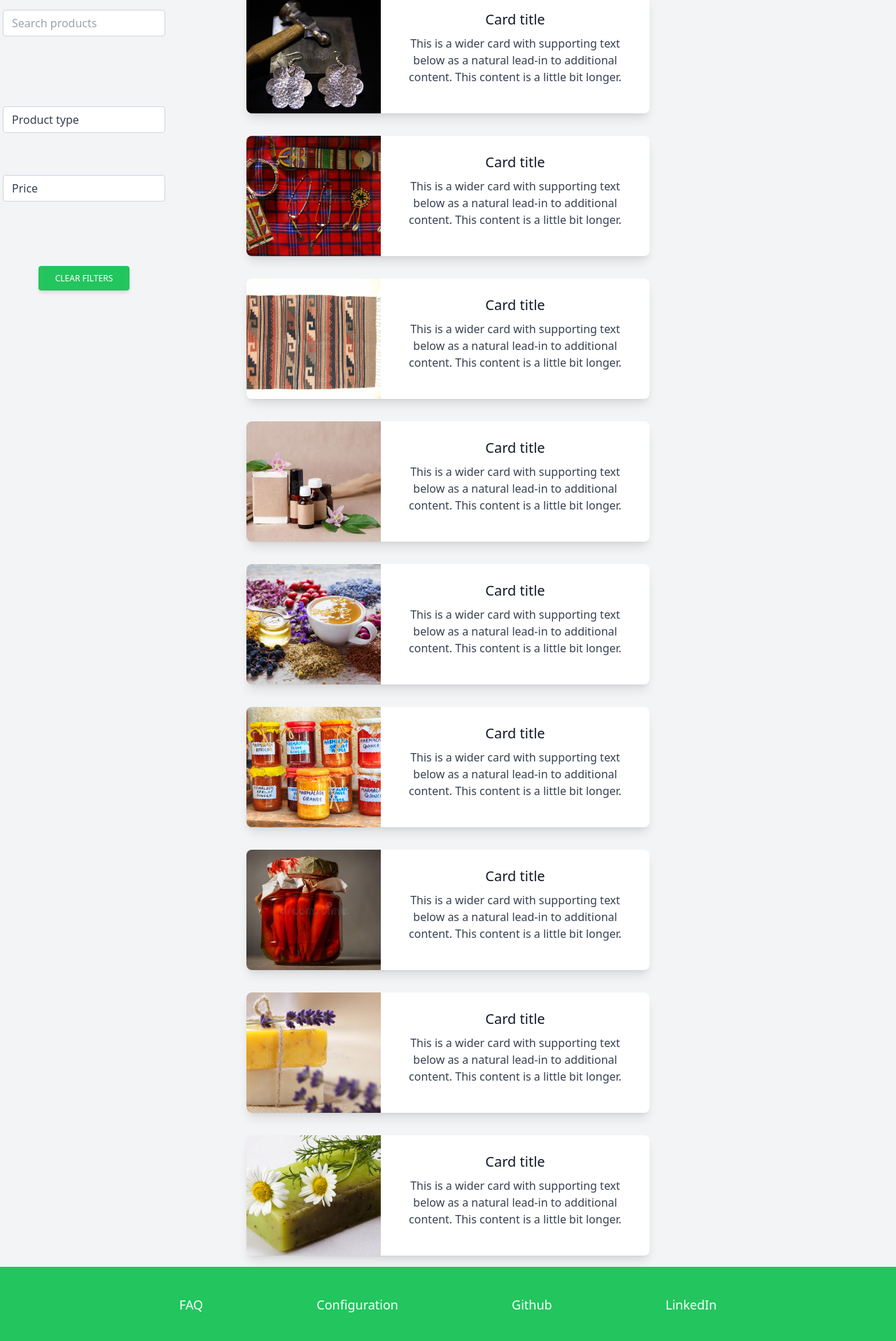
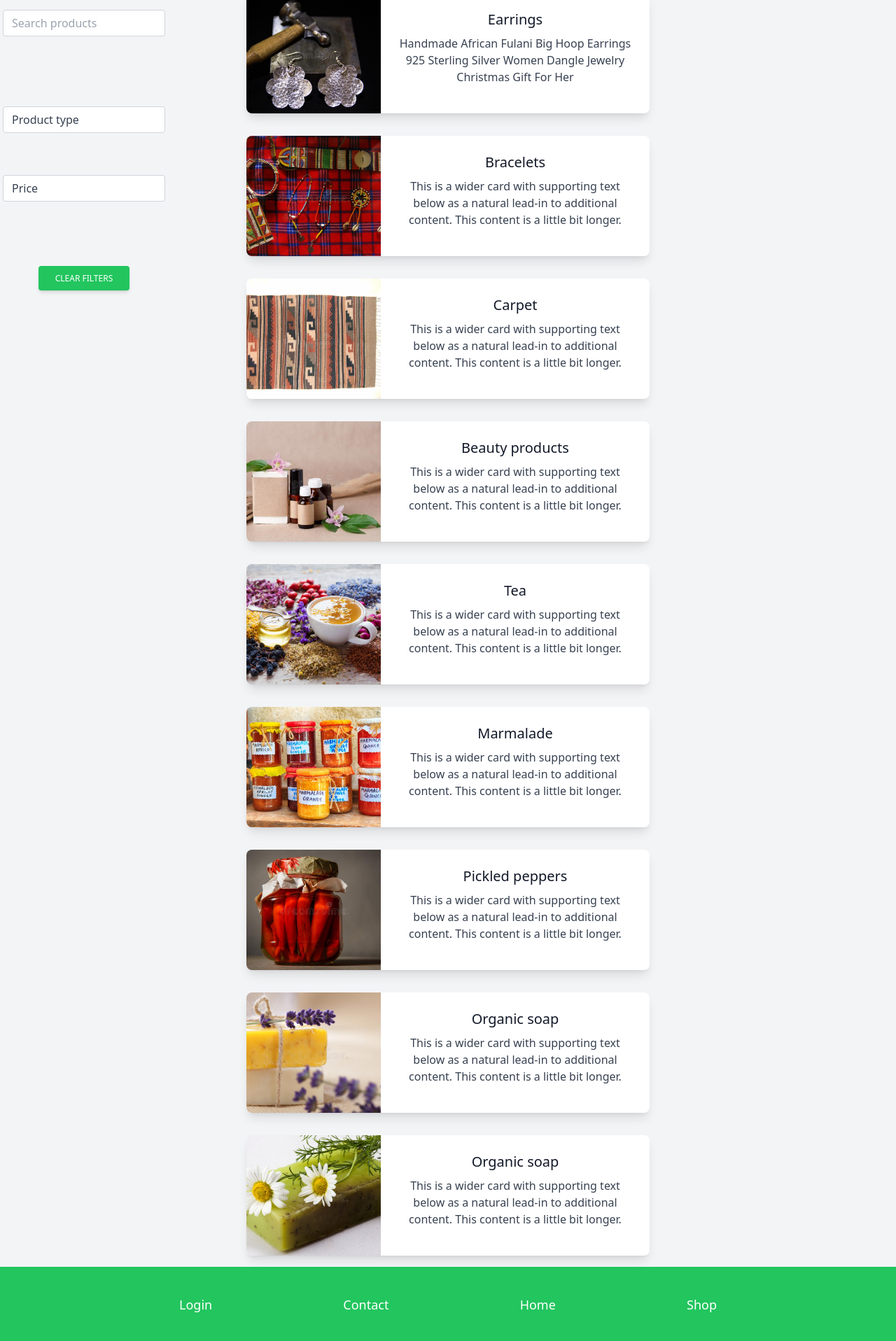
Before and after one commit to LAPopa/Hackaton, a React (Create React App) app in the folder frontend/: page /shop in a window 1280 px wide. Shown: the part 86-2002 px from the top of the page at 70% size. Built offline with nearby package versions, Linux system fonts and the light colour scheme; what tw-elements would draw is missing.

Commit message:
Added description for products

```diff
--- a/frontend/src/Components/AboutUs.js
+++ b/frontend/src/Components/AboutUs.js
@@ -10,7 +10,7 @@ export default function AboutUs(){
                 <dl className="w-full md:w-2/3">
                     <dt className="mb-4">
                         <h3 className="text-xl font-semibold">
-                            We already have ongoing projects. Will Valohai easily integrate with them?
+                            Ongoing projects.
                         </h3>
                     </dt>
                     <dd className="mb-16">
@@ -22,7 +22,7 @@ export default function AboutUs(){
                     </dd>
                     <dt className="mb-4">
                         <h3 className="text-xl font-semibold">
-                            How do you compare to other data science platforms?
+                            How do we compare to other economic and social development organization?
                         </h3>
                     </dt>
                     <dd className="mb-16">
--- a/frontend/src/Components/Card.js
+++ b/frontend/src/Components/Card.js
@@ -17,10 +17,9 @@ export default function Card(){
                         className=" w-full h-96 md:h-auto object-cover md:w-48 rounded-t-lg md:rounded-none md:rounded-l-lg"
                         src={Product1} alt=""/>
                     <div className="p-6 flex flex-col justify-start">
-                        <h5 className="text-gray-900 text-xl font-medium mb-2">Card title</h5>
+                        <h5 className="text-gray-900 text-xl font-medium mb-2">Earrings</h5>
                         <p className="text-gray-700 text-base mb-4">
-                            This is a wider card with supporting text below as a natural lead-in to additional content. This
-                            content is a little bit longer.
+                            Handmade African Fulani Big Hoop Earrings 925 Sterling Silver Women Dangle Jewelry Christmas Gift For Her
                         </p>
                     </div>
                 </div>
@@ -31,7 +30,7 @@ export default function Card(){
                         className=" w-full h-96 md:h-auto object-cover md:w-48 rounded-t-lg md:rounded-none md:rounded-l-lg"
                         src={Product2} alt=""/>
                     <div className="p-6 flex flex-col justify-start">
-                        <h5 className="text-gray-900 text-xl font-medium mb-2">Card title</h5>
+                        <h5 className="text-gray-900 text-xl font-medium mb-2">Bracelets</h5>
                         <p className="text-gray-700 text-base mb-4">
                             This is a wider card with supporting text below as a natural lead-in to additional content. This
                             content is a little bit longer.
@@ -45,7 +44,7 @@ export default function Card(){
                         className=" w-full h-96 md:h-auto object-cover md:w-48 rounded-t-lg md:rounded-none md:rounded-l-lg"
                         src={Product3} alt=""/>
                     <div className="p-6 flex flex-col justify-start">
-                        <h5 className="text-gray-900 text-xl font-medium mb-2">Card title</h5>
+                        <h5 className="text-gray-900 text-xl font-medium mb-2">Carpet</h5>
                         <p className="text-gray-700 text-base mb-4">
                             This is a wider card with supporting text below as a natural lead-in to additional content. This
                             content is a little bit longer.
@@ -59,7 +58,7 @@ export default function Card(){
                         className=" w-full h-96 md:h-auto object-cover md:w-48 rounded-t-lg md:rounded-none md:rounded-l-lg"
                         src={Product4} alt=""/>
                     <div className="p-6 flex flex-col justify-start">
-                        <h5 className="text-gray-900 text-xl font-medium mb-2">Card title</h5>
+                        <h5 className="text-gray-900 text-xl font-medium mb-2">Beauty products</h5>
                         <p className="text-gray-700 text-base mb-4">
                             This is a wider card with supporting text below as a natural lead-in to additional content. This
                             content is a little bit longer.
@@ -73,7 +72,7 @@ export default function Card(){
                         className=" w-full h-96 md:h-auto object-cover md:w-48 rounded-t-lg md:rounded-none md:rounded-l-lg"
                         src={Product5} alt=""/>
                     <div className="p-6 flex flex-col justify-start">
-                        <h5 className="text-gray-900 text-xl font-medium mb-2">Card title</h5>
+                        <h5 className="text-gray-900 text-xl font-medium mb-2">Tea</h5>
                         <p className="text-gray-700 text-base mb-4">
                             This is a wider card with supporting text below as a natural lead-in to additional content. This
                             content is a little bit longer.
@@ -87,7 +86,7 @@ export default function Card(){
                         className=" w-full h-96 md:h-auto object-cover md:w-48 rounded-t-lg md:rounded-none md:rounded-l-lg"
                         src={Product6} alt=""/>
                     <div className="p-6 flex flex-col justify-start">
-                        <h5 className="text-gray-900 text-xl font-medium mb-2">Card title</h5>
+                        <h5 className="text-gray-900 text-xl font-medium mb-2">Marmalade</h5>
                         <p className="text-gray-700 text-base mb-4">
                             This is a wider card with supporting text below as a natural lead-in to additional content. This
                             content is a little bit longer.
@@ -101,7 +100,7 @@ export default function Card(){
                         className=" w-full h-96 md:h-auto object-cover md:w-48 rounded-t-lg md:rounded-none md:rounded-l-lg"
                         src={Product7} alt=""/>
                     <div className="p-6 flex flex-col justify-start">
-                        <h5 className="text-gray-900 text-xl font-medium mb-2">Card title</h5>
+                        <h5 className="text-gray-900 text-xl font-medium mb-2">Pickled peppers</h5>
                         <p className="text-gray-700 text-base mb-4">
                             This is a wider card with supporting text below as a natural lead-in to additional content. This
                             content is a little bit longer.
@@ -115,7 +114,7 @@ export default function Card(){
                         className=" w-full h-96 md:h-auto object-cover md:w-48 rounded-t-lg md:rounded-none md:rounded-l-lg"
                         src={Product8} alt=""/>
                     <div className="p-6 flex flex-col justify-start">
-                        <h5 className="text-gray-900 text-xl font-medium mb-2">Card title</h5>
+                        <h5 className="text-gray-900 text-xl font-medium mb-2">Organic soap</h5>
                         <p className="text-gray-700 text-base mb-4">
                             This is a wider card with supporting text below as a natural lead-in to additional content. This
                             content is a little bit longer.
@@ -129,7 +128,7 @@ export default function Card(){
                         className=" w-full h-96 md:h-auto object-cover md:w-48 rounded-t-lg md:rounded-none md:rounded-l-lg"
                         src={Product9} alt=""/>
                     <div className="p-6 flex flex-col justify-start">
-                        <h5 className="text-gray-900 text-xl font-medium mb-2">Card title</h5>
+                        <h5 className="text-gray-900 text-xl font-medium mb-2">Organic soap</h5>
                         <p className="text-gray-700 text-base mb-4">
                             This is a wider card with supporting text below as a natural lead-in to additional content. This
                             content is a little bit longer.
--- a/frontend/src/Components/Footer.js
+++ b/frontend/src/Components/Footer.js
@@ -1,5 +1,6 @@
 import React from "react";
 import "../Css/Footer.css";
+import LoginModal from "./LoginModal";
 export default function Footer() {
     return(
         <div className="maine-footer">
@@ -7,32 +8,31 @@ export default function Footer() {
                 <div className="max-w-screen-xl mx-auto px-4">
                     <ul className="max-w-screen-md mx-auto text-lg font-light flex flex-wrap justify-between">
                         <li className="my-2">
-                            <a className="text-white hover:text-gray-800 text-white dark:hover:text-white transition-colors duration-200"
-                               href="#">
-                                FAQ
+                            <a className="text-white hover:text-gray-800 text-white dark:hover:text-white transition-colors duration-200">
+                                <LoginModal/>
                             </a>
                         </li>
                         <li className="my-2">
                             <a className="text-white hover:text-gray-800 text-white dark:hover:text-white transition-colors duration-200"
-                               href="#">
-                                Configuration
+                               href="/contact">
+                                Contact
                             </a>
                         </li>
                         <li className="my-2">
                             <a className="text-white hover:text-gray-800 text-white dark:hover:text-white transition-colors duration-200"
-                               href="#">
-                                Github
+                               href="/">
+                                Home
                             </a>
                         </li>
                         <li className="my-2">
                             <a className="text-white hover:text-gray-800 text-white dark:hover:text-white transition-colors duration-200"
-                               href="#">
-                                LinkedIn
+                               href="/shop">
+                                Shop
                             </a>
                         </li>
                     </ul>
                     <div className="pt-8 flex max-w-xs mx-auto items-center justify-between">
-                        <a href="#"
+                        <a href="https://www.facebook.com/" target="_blank"
                            className="text-white hover:text-gray-800 dark:hover:text-white transition-colors duration-200">
                             <svg width="20" height="20" fill="currentColor"
                                  className="text-xl hover:text-gray-800 dark:hover:text-white transition-colors duration-200"
@@ -42,7 +42,7 @@ export default function Footer() {
                                 </path>
                             </svg>
                         </a>
-                        <a href="#"
+                        <a href="http://www.twitter.com/" target="_blank"
                            className="text-white hover:text-gray-800 dark:hover:text-white transition-colors duration-200">
                             <svg width="20" height="20" fill="currentColor"
                                  className="text-xl hover:text-gray-800 dark:hover:text-white transition-colors duration-200"
@@ -52,7 +52,7 @@ export default function Footer() {
                                 </path>
                             </svg>
                         </a>
-                        <a href="#"
+                        <a href="https://github.com/" target="_blank"
                            className="text-white hover:text-gray-800 dark:hover:text-white transition-colors duration-200">
                             <svg xmlns="http://www.w3.org/2000/svg" width="20" height="20" fill="currentColor"
                                  className="text-xl hover:text-gray-800 dark:hover:text-white transition-colors duration-200"
@@ -62,7 +62,7 @@ export default function Footer() {
                                 </path>
                             </svg>
                         </a>
-                        <a href="#"
+                        <a href="https://www.linkedin.com/hp" target="_blank"
                            className="text-white hover:text-gray-800 dark:hover:text-white transition-colors duration-200">
                             <svg width="20" height="20" fill="currentColor"
                                  className="text-xl hover:text-gray-800 dark:hover:text-white transition-colors duration-200"
@@ -72,7 +72,7 @@ export default function Footer() {
                                 </path>
                             </svg>
                         </a>
-                        <a href="#"
+                        <a href="https://www.amazon.com/" target="_blank"
                            className="text-white hover:text-gray-800 dark:hover:text-white transition-colors duration-200">
                             <svg width="20" height="20" fill="currentColor"
                                  className="text-xl hover:text-gray-800 dark:hover:text-white transition-colors duration-200"
```
